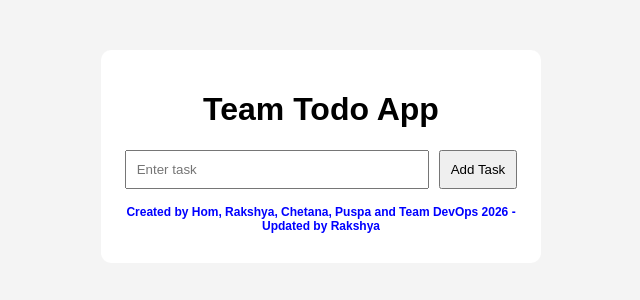
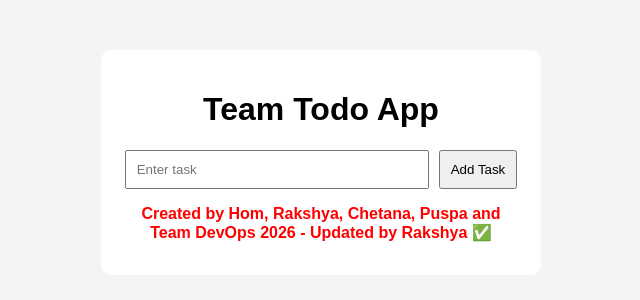
Before and after one commit to Raksha7630/ToDoAppProject, a React (Create React App) app: page / in a window 1280 px wide. Shown: the top 300 px of the page, without its empty margins (319-959 px from the left). Built offline with nearby package versions, Linux system fonts and the light colour scheme.

Commit message:
Task 4 - Updated by Rakshya

```diff
--- a/src/App.js
+++ b/src/App.js
@@ -31,8 +31,8 @@ function App() {
         ))}
       </ul>
 
-      <h2 style={{fontSize:'12px', color:'blue', textAlign:'center'}}>
-  Created by Hom, Rakshya, Chetana, Puspa and Team DevOps 2026 - Updated by Rakshya
+      <h2 style={{fontSize:'16px', color:'red', textAlign:'center'}}>
+  Created by Hom, Rakshya, Chetana, Puspa and Team DevOps 2026 - Updated by Rakshya ✅
 </h2>
     </div>
   );
```
